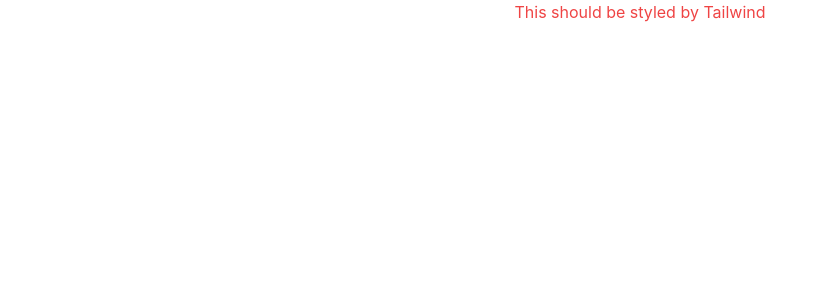
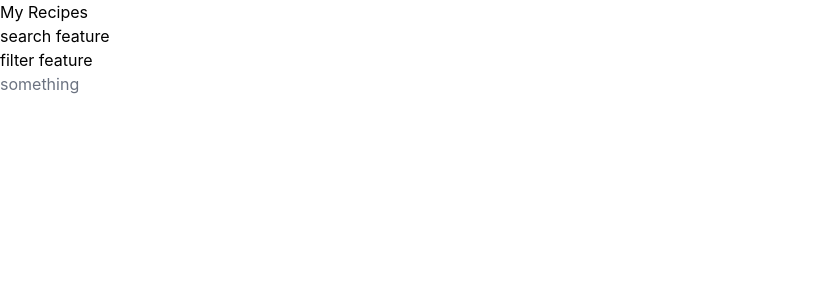
Before and after one commit to d-vasudevan/breakable-toy, a React (Create React App) app: page / in a window 1280 px wide. Shown: the top 300 px of the page, without its empty margins (0-828 px from the left). Built offline with nearby package versions, Linux system fonts and the light colour scheme.

Commit message:
initialising json object and using it to print something using react

```diff
--- a/src/App.css
+++ b/src/App.css
@@ -1,4 +1,4 @@
-.App {
+/* .App {
   text-align: center;
 }
 
@@ -35,4 +35,4 @@
   to {
     transform: rotate(360deg);
   }
-}
+} */
--- a/src/App.js
+++ b/src/App.js
@@ -1,10 +1,38 @@
-import logo from './logo.svg';
 import './App.css';
+import React from 'react';
+import recipes from './recipes.js';
+
+console.log(recipes);
+
+class Test extends React.Component {
+  render () {
+    return (
+      <div>
+        <p class="text-gray-500">{recipes.name}</p>
+      </div>
+    );
+  }
+}
+
+class Header extends React.Component {
+  render () {
+    return (
+      <div>
+        <h1>My Recipes</h1>
+        <div>
+          <p>search feature</p>
+          <p>filter feature</p>
+        </div>
+      </div>
+    );
+  }
+}
 
 function App() {
   return (
-    <div className="App">
-      <p class="text-red-500">This should be styled by Tailwind</p>
+    <div>
+      <Header />
+      <Test />
     </div>
   );
 }
--- /dev/null
+++ b/src/recipes.js
@@ -0,0 +1,23 @@
+const recipes = {
+    "name" : "something",
+    "ingredients" : [
+        {
+            "ingredient_name" : "a",
+            "ingredient_quantity" : "amount"
+        },
+        {
+            "ingredient_name" : "b",
+            "ingredient_quantity" : "amount"
+        },
+        {
+            "ingredient_name" : "c",
+            "ingredient_quantity" : "amount"
+        }
+    ],
+    "instructions" : [
+        "do x",
+        "the do y"
+    ]
+};
+
+export default recipes;
```
